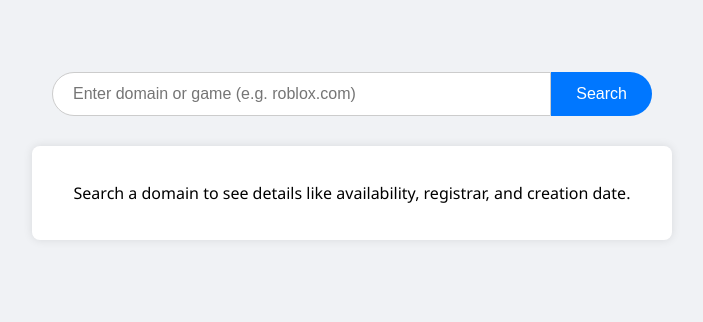
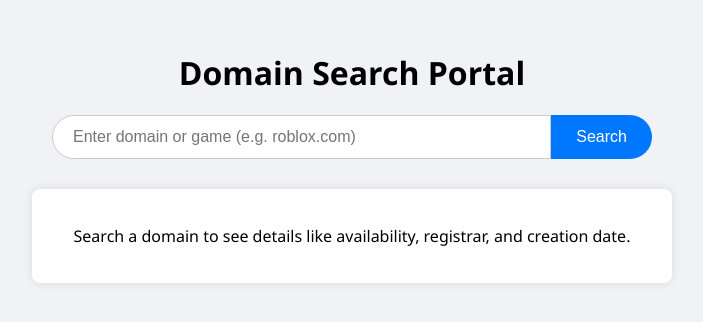
Before and after one commit to samuel7012/mywebsite, a plain HTML site: page projects/index.html in a window 1280 px wide. Shown: the part 244-566 px from the top of the page, without its empty margins (288-991 px from the left). Drawn offline with Linux system fonts and the light colour scheme.

Commit message:
Update index.html

```diff
--- a/projects/index.html
+++ b/projects/index.html
@@ -4,6 +4,7 @@
   <meta charset="UTF-8" />
   <meta name="viewport" content="width=device-width, initial-scale=1.0"/>
   <title>Domain Searcher</title>
+  <h1>Domain Search Portal</h1>
   <style>
     body {
       margin: 0;
```
